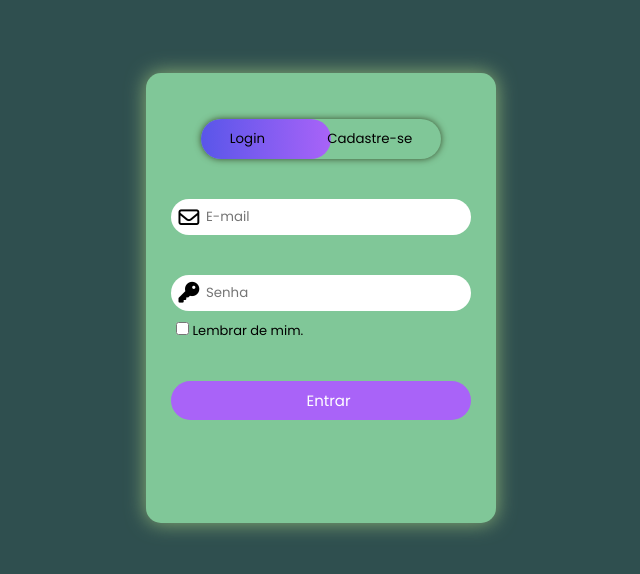
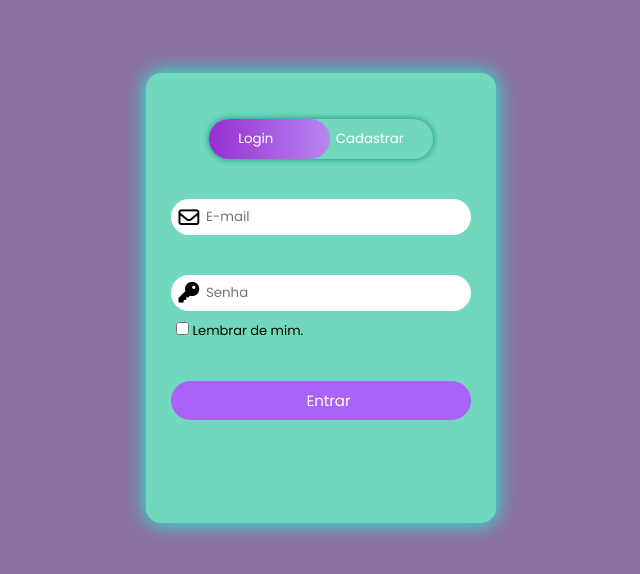
Before and after one commit to esterbitt/login, a plain HTML site: page index.html in a window 1280 px wide. Shown: the part 102-676 px from the top of the page, without its empty margins (319-959 px from the left). Drawn offline with Linux system fonts and the light colour scheme.

Commit message:
Tela Login

```diff
--- a/index.html
+++ b/index.html
@@ -14,7 +14,7 @@
     <div class="buttons">
       <div class="btnColor"></div>
         <button id="btnLogin">Login</button>
-        <button id="btnCadastro">Cadastre-se</button>
+        <button id="btnCadastro">Cadastrar</button>
       </div>
 
   <form id="Login">
--- a/styles.css
+++ b/styles.css
@@ -15,11 +15,11 @@ body {
   align-items: center;
   justify-content: center;
 
-  background-color: darkslategrey;
+  background-color: rgb(139, 113, 163);
 }
 
 .container {
-  background-color: rgb(128, 199, 152);
+  background-color: rgb(113, 216, 190);
   padding: 6px;
   width: 350px;
   height: 450px;
@@ -29,7 +29,7 @@ body {
   overflow: hidden;
   position: relative;
   border-radius: 15px;
-  box-shadow: 0 0 20px 0 rgb(141, 179, 119);
+  box-shadow: 0 0 20px 0 rgb(29, 255, 217);
 }
 
 form {
@@ -44,7 +44,7 @@ form {
   margin-top: 40px;
   position: relative;
   border-radius: 30px;
-  box-shadow: 0 0 7px 0 rgb(57, 78, 45);
+  box-shadow: 0 0 7px 0 rgb(15, 146, 102);
 }
 
 .buttons button {
@@ -53,13 +53,14 @@ form {
   border: none;
   position: relative;
   padding: 10px 29px;
+  color: white;
 }
 
 .btnColor {
   position: absolute;
   width: 54.2%;
   height: 100%;
-  background: linear-gradient(to right, #5956e9, #a963f8);
+  background: linear-gradient(to right, #962ed3, #b786f0);
   border-radius: 30px;
   transition: 0.3s;
 }
```
